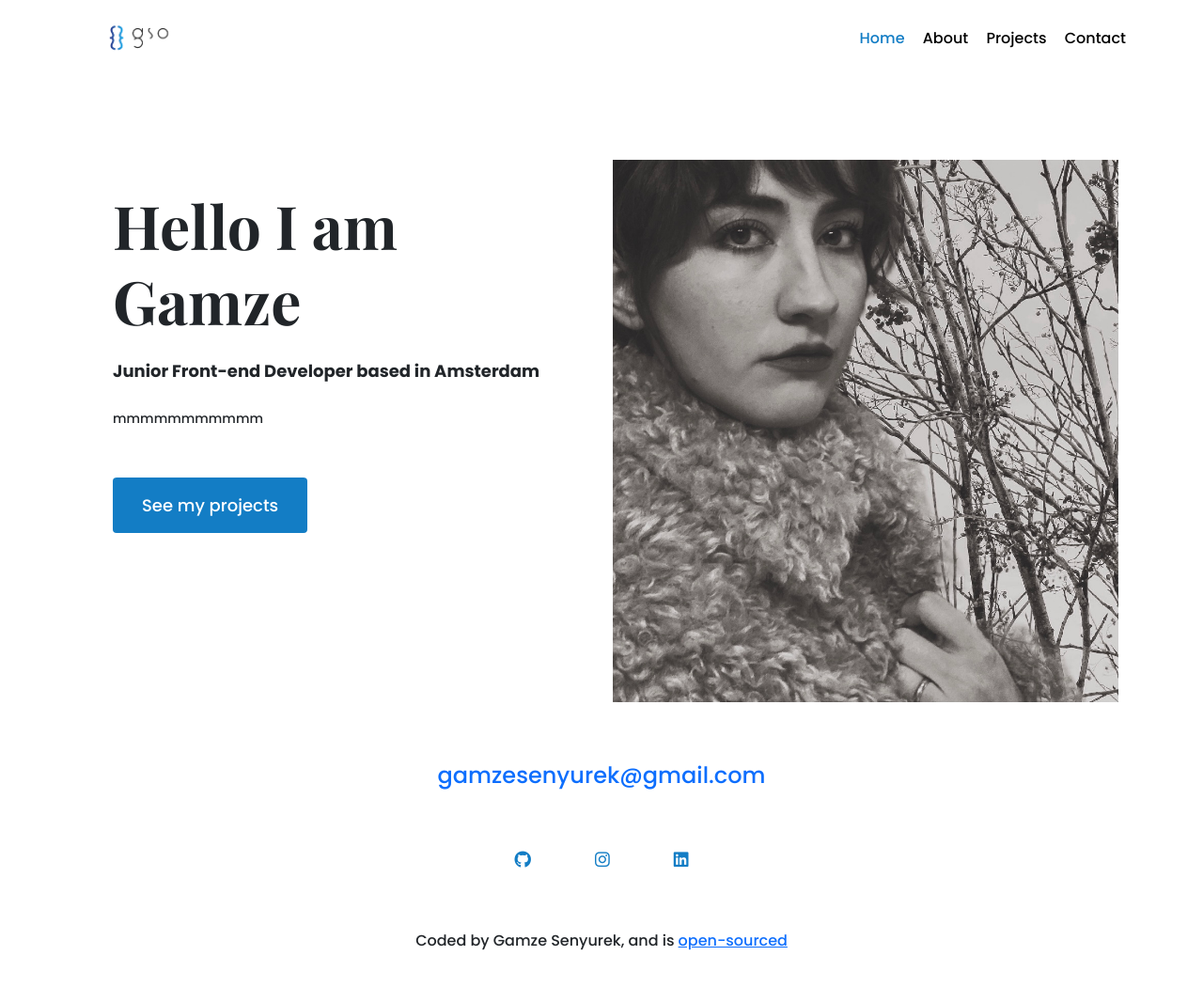
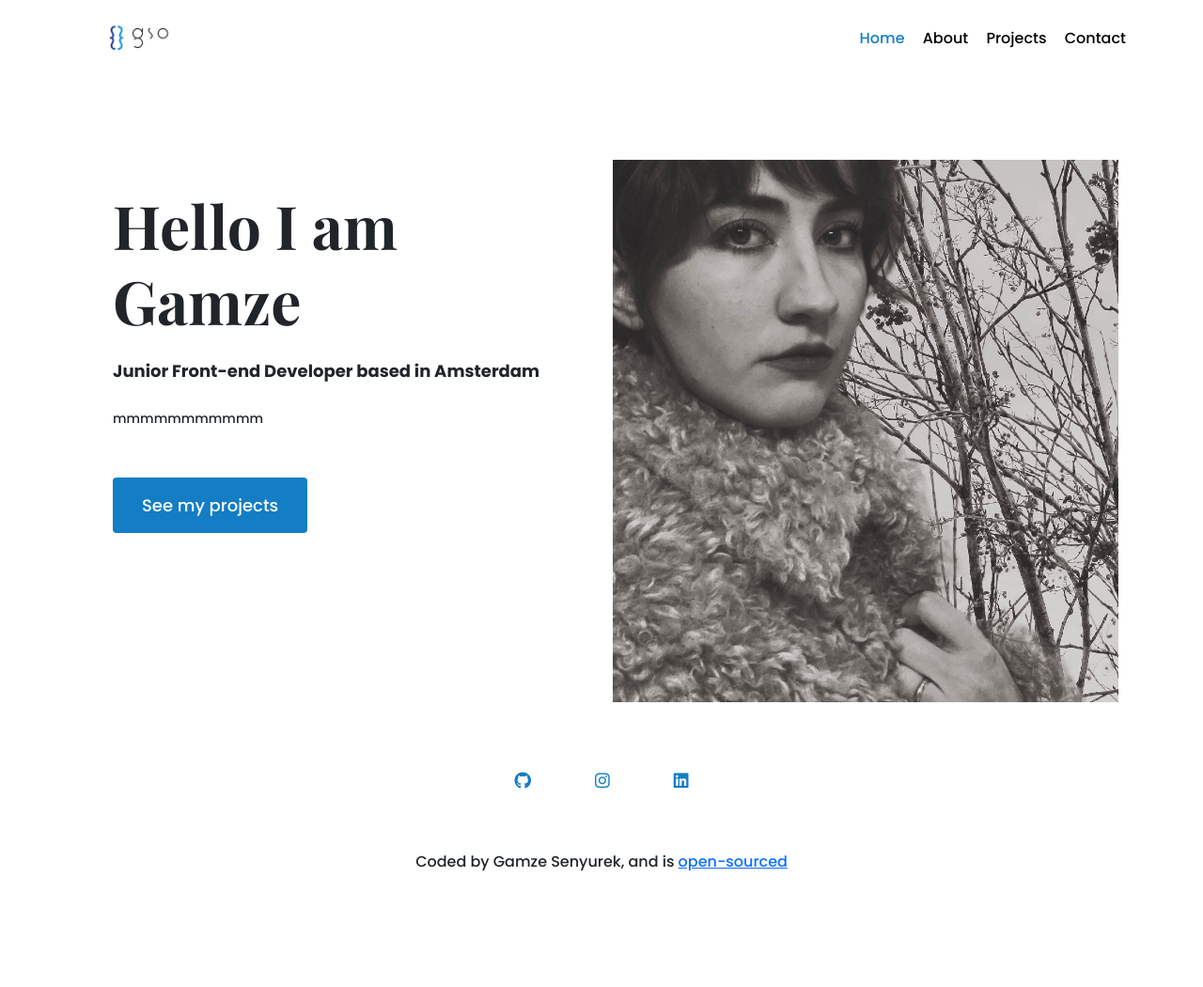
Before and after one commit to senyurekgamze/Portfolio-project, a plain HTML site: page about.html in a window 1280 px wide. Shown: the whole page at 94% size. Drawn offline with nearby package versions, Linux system fonts and the light colour scheme.

Commit message:
update about.html (mail)

```diff
--- a/about.html
+++ b/about.html
@@ -77,11 +77,7 @@
       </div>
       <footer>
 
-        <div class="d-flex justify-content-center mb-5">
-          <a href="mailto:gamzesenyurek@gmail.com" class="email-link">
-            gamzesenyurek@gmail.com
-          </a>
-        </div>
+
         <div class="social-links d-flex justify-content-center">
           <a href="https://www.github.com/senyurekgamze" target="_blank">
             <i class="fab fa-github"></i>
```
